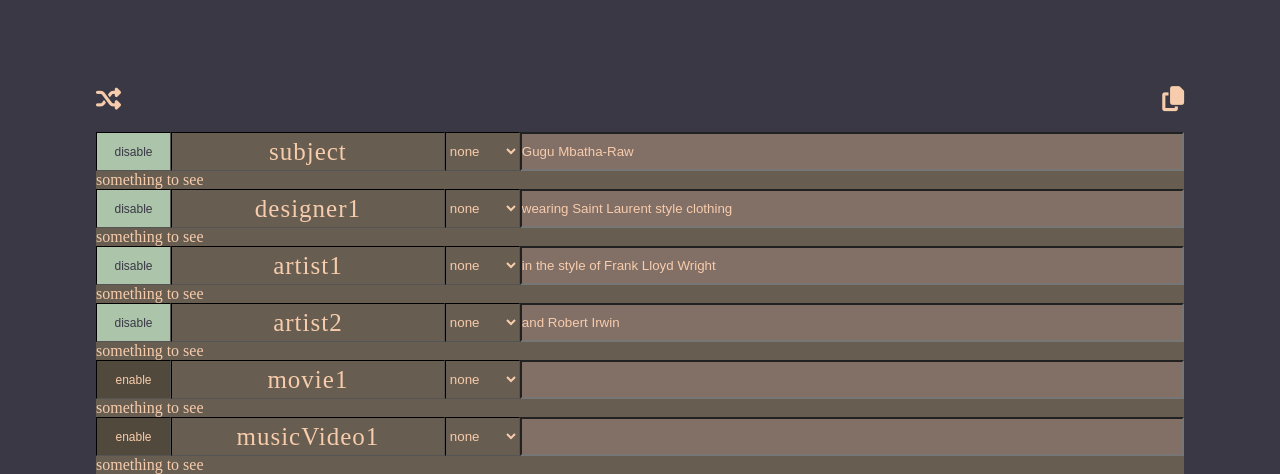
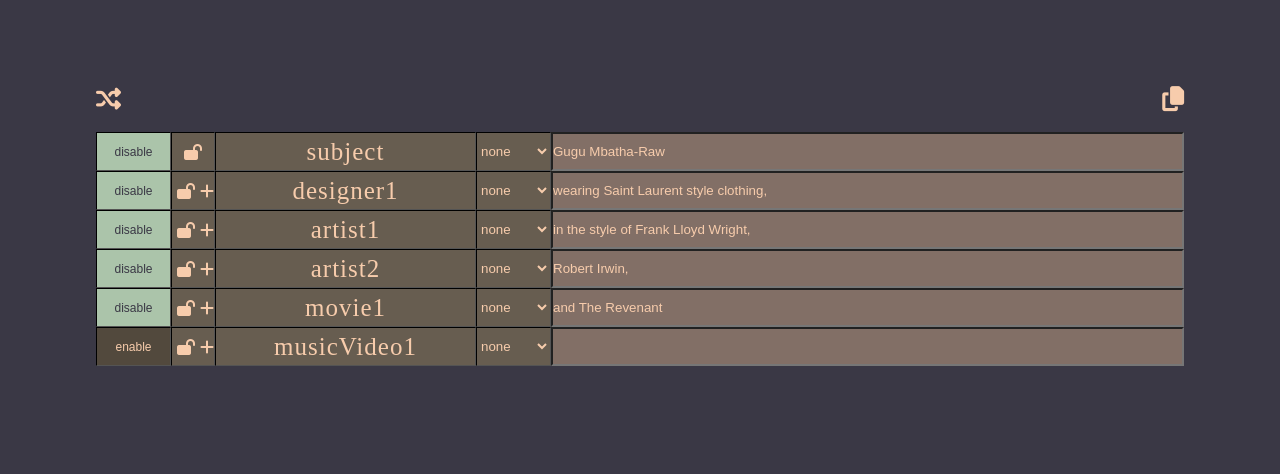
Before and after one commit to Zakhya/AI-Art-Prompt-Generator, a website with bundled scripts: page public/artStyleCombos.html in a window 1280 px wide. Shown: the part 463-937 px from the top of the page. After the commit the page ends 829 px from the top, so only its background shows below. Built offline with nearby package versions, Linux system fonts and the light colour scheme.

Commit message:
added lock feature for art style combo page

```diff
--- a/public/artStyleCombos.js
+++ b/public/artStyleCombos.js
@@ -34,26 +34,32 @@
     subject: {
         enabled: true,
         value: '',
+        isLocked: false,
     },
     designer1: {
         enabled: true,
         value: '',
+        isLocked: false,
     },
     artist1: {
         enabled: true,
         value: '',
+        isLocked: false,
     },
     artist2: {
         enabled: true,
         value: '',
+        isLocked: false,
     },
     movie1: {
-        enabled: false,
+        enabled: true,
         value: '',
+        isLocked: false,
     },
     musicVideo1: {
         enabled: false,
         value: '',
+        isLocked: false,
     },
 }
 
@@ -80,31 +86,52 @@
 });
 
 function shuffleSelectedValues() {
-    const keys = Object.keys(artStyleObject);
+    const enabledKeys = Object.keys(artStyleObject).filter(key => artStyleObject[key].enabled);
+    const styleKeys = enabledKeys.filter(k => k.startsWith('artist') || k.startsWith('movie') || k.startsWith('musicVideo'));
+    let styleCategoryIndex = 0;
 
-    for (let i = 0; i < keys.length; i++) {
-        const key = keys[i];
+    for (let i = 0; i < enabledKeys.length; i++) {
+        const key = enabledKeys[i];
+        const isLastStyleKey = (styleCategoryIndex === styleKeys.length - 1);
 
-        if (artStyleObject[key].enabled) {
-            if (key === 'subject') {
-                artStyleObject[key].value = data.subject[Math.floor(Math.random() * data.subject.length)];
-            } else {
-                const trimmedKey = key.replace(/[^a-zA-Z]+.*/, "");
-                const randomCatArray = data.artistStyle[trimmedKey];
-                let randomVal = randomCatArray[Math.floor(Math.random() * randomCatArray.length)]
 
-                if (key.startsWith('designer')) {
-                    randomVal = randomVal.replace('in the style of', 'wearing').trim();
-                    randomVal += ' style clothing';
-                } else if (randomVal.startsWith('in the style of')) {
-                    if (key !== trimmedKey + '1') {
-                        randomVal = randomVal.replace('in the style of', '').trim();
-                        randomVal = 'and ' + randomVal;
-                    }
+        if (key === 'subject' && artStyleObject[key].isLocked === false) {
+            artStyleObject[key].value = data.subject[Math.floor(Math.random() * data.subject.length)];
+        } else {
+            if(artStyleObject[key].isLocked === true && (key.startsWith('artist') || key.startsWith('movie') || key.startsWith('musicVideo'))){
+                styleCategoryIndex++;
+                continue
+            } else if (artStyleObject[key].isLocked === true){
+                continue
+            }
+            const trimmedKey = key.replace(/[^a-zA-Z]+.*/, "");
+            const randomCatArray = data.artistStyle[trimmedKey];
+            let randomVal = randomCatArray[Math.floor(Math.random() * randomCatArray.length)];
+            if (key.startsWith('designer') && artStyleObject[key].isLocked === false) {
+                randomVal = randomVal.replace('in the style of', 'wearing').trim();
+                randomVal += ' style clothing';
+
+                // Add a comma after the designer if there's any other subsequent key (not only style keys).
+                if (i < enabledKeys.length - 1) {
+                    randomVal += ',';
                 }
+            } else if (randomVal.startsWith('in the style of') && (key.startsWith('artist') || key.startsWith('movie') || key.startsWith('musicVideo'))) {
+                styleCategoryIndex++;
+                if(artStyleObject[key].isLocked === true) return
 
-                artStyleObject[key].value = randomVal;
+                if (styleCategoryIndex === 1 && !isLastStyleKey) {
+                    randomVal += ',';
+                } else if (isLastStyleKey && styleCategoryIndex === 1) {
+                    artStyleObject[key].value = randomVal;
+                    return
+                } else if(isLastStyleKey) {
+                    randomVal = randomVal.replace('in the style of', 'and').trim();
+                }else {
+                    randomVal = randomVal.replace('in the style of', '').trim() + ',';
+                }
             }
+            if(artStyleObject[key].isLocked === true) return
+            artStyleObject[key].value = randomVal;
         }
     }
 }
@@ -126,18 +153,6 @@
         let word = document.createElement('p');
         word.setAttribute('class', 'word');
         let wordValue = artStyleObject[key].value;
-        // if (key === 'designer1' && wordValue.startsWith('in the style of')) {
-        //     wordValue = wordValue.replace('in the style of', 'wearing').trim();
-        //     wordValue += ' style clothing'
-        // } else if(wordValue.startsWith('in the style of') && key !== `${key}1`){
-        //     wordValue = wordValue.replace('in the style of', '').trim();
-        //     wordValue = 'and ' + wordValue
-        // }
-        // if (i !== enabledKeys.length - 1 && i !== 0) {
-        //     wordValue += ',';
-        // }
-
-
         word.textContent = wordValue;
         label.textContent = key;
         container.appendChild(word);
@@ -182,23 +197,65 @@
     artStyleObject[key].enabled = true
     const input = document.querySelector(`input#${key}AdjustmentInput`)
     if(input.value === ''){
-        const length = data['artistStyle'][key].length
+        const trimmedKey = key.replace(/[^a-zA-Z]+.*/, "");
+        const length = data['artistStyle'][trimmedKey].length
         const randomInx = Math.floor(Math.random() * length)
-        const randomVal = data['artistStyle'][key][randomInx]
+        const randomVal = data['artistStyle'][trimmedKey][randomInx]
         artStyleObject[key].value = randomVal
         input.value = randomVal
+        console.log(artStyleObject)
     }
+    shuffleSelectedValues()
     updateDisplaySentence()
-    // updateAdjustmentList()
+    updateAdjustmentList()
 }else if(e.target.textContent === 'disable'){
     e.target.textContent = 'enable'
     e.target.setAttribute('class', 'enableButton')
     artStyleObject[key].enabled = false
+    console.log(artStyleObject)
+    shuffleSelectedValues()
     updateDisplaySentence()
-    // updateAdjustmentList()
+    updateAdjustmentList()
 }
 })
-// enableButton.setAttribute('class', 'enableButton')
+const unlockButton = document.createElement('i')
+const unlockButtonContainer = document.createElement('div')
+const lockButton = document.createElement('i')
+const plusButton = document.createElement('i')
+plusButton.setAttribute('class', 'fa-solid fa-plus')
+unlockButtonContainer.setAttribute('class', 'unlockButtonContainer')
+unlockButton.setAttribute('class', 'fa-solid fa-lock-open artComboUnlock')
+unlockButton.addEventListener('click', e => {
+    artStyleObject[key].isLocked = true
+    unlockButtonContainer.innerHTML = ''
+    lockButton.setAttribute('class', 'fa-solid fa-lock artComboLock')
+    if(key === 'subject'){
+        lockButton.setAttribute('class', 'fa-solid fa-lock subjectartCombolock')
+        unlockButtonContainer.appendChild(lockButton)
+    } else {
+        unlockButtonContainer.appendChild(lockButton)
+        unlockButtonContainer.appendChild(plusButton)
+    }
+})
+lockButton.addEventListener('click', e => {
+    artStyleObject[key].isLocked = false
+    unlockButtonContainer.innerHTML = ''
+    unlockButton.setAttribute('class', 'fa-solid fa-lock-open artComboUnlock')
+    if(key === 'subject'){
+        unlockButton.setAttribute('class', 'fa-solid fa-lock-open subjectartComboUnlock')
+        unlockButtonContainer.appendChild(unlockButton)
+    } else {
+        unlockButtonContainer.appendChild(unlockButton)
+        unlockButtonContainer.appendChild(plusButton)
+    }
+})
+if(key === 'subject'){
+    unlockButton.setAttribute('class', 'fa-solid fa-lock-open subjectartComboUnlock')
+    unlockButtonContainer.appendChild(unlockButton)
+} else {
+    unlockButtonContainer.appendChild(unlockButton)
+    unlockButtonContainer.appendChild(plusButton)
+}
 const dropdown = document.createElement('select')
 dropdown.setAttribute('class', 'dropdown')
 dropdown.addEventListener('change', e => {
@@ -251,12 +308,12 @@
 })
 
 itemContainerDiv.appendChild(enableButton)
+itemContainerDiv.appendChild(unlockButtonContainer)
 itemContainerDiv.appendChild(itemLabelDiv)
 itemContainerDiv.appendChild(dropdown)
 itemContainerDiv.appendChild(itemInput)
 itemContainer.appendChild(itemContainerDiv)
 itemDetailsFilter.appendChild(p)
-itemContainer.appendChild(itemDetailsFilter)
 
 adjustmentListContainer.appendChild(itemContainer)
 let fisrtItem = true
--- a/public/style.css
+++ b/public/style.css
@@ -216,3 +216,24 @@
 .wordButton:active{
     background-color: #ABC4AA;
 }
+.unlockButtonContainer{
+    display: flex;
+    justify-content: center;
+    align-items: center;
+    border: 1px inset black;
+}
+.artComboUnlock{
+    padding-inline: 5px;
+}
+.artComboLock{
+    padding-inline: 7px;
+
+}
+.subjectartComboUnlock{
+    padding-inline: 12px;
+
+}
+.subjectartCombolock{
+    padding-inline: 14px;
+
+}
```
